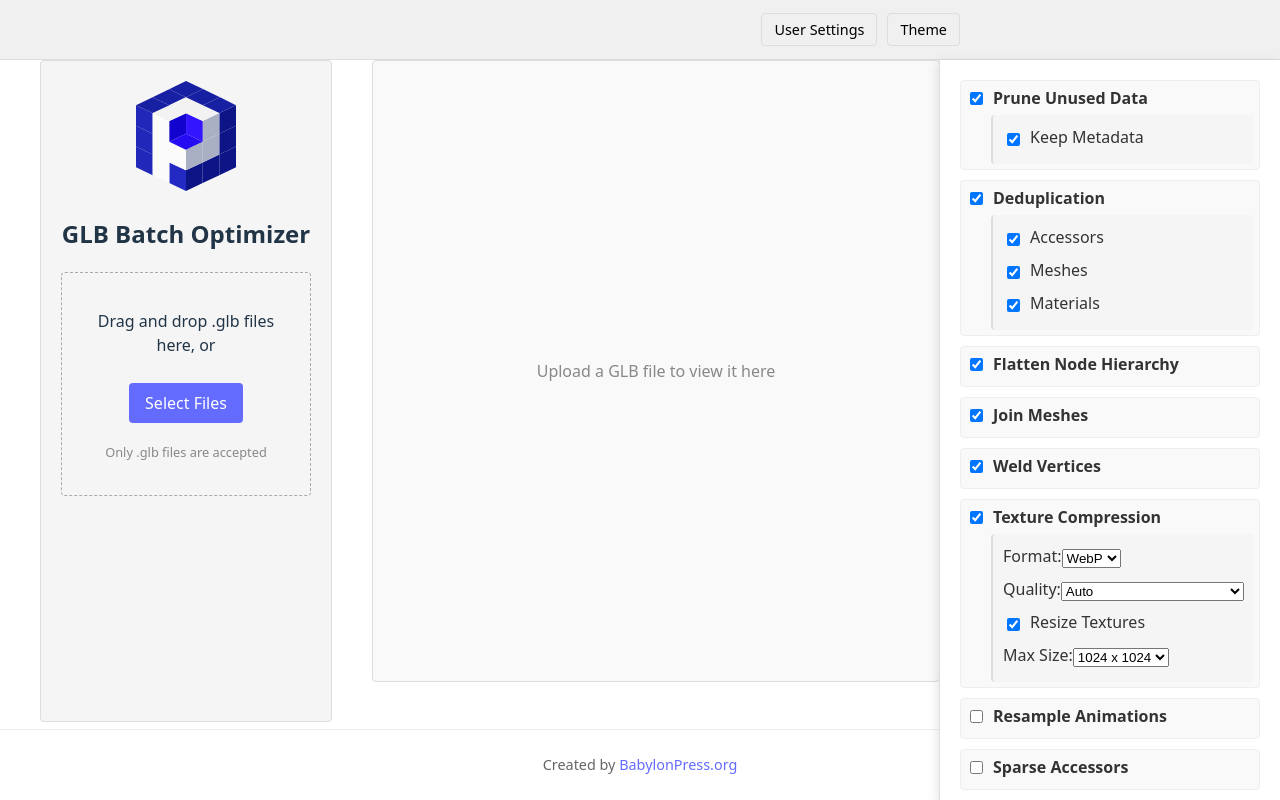
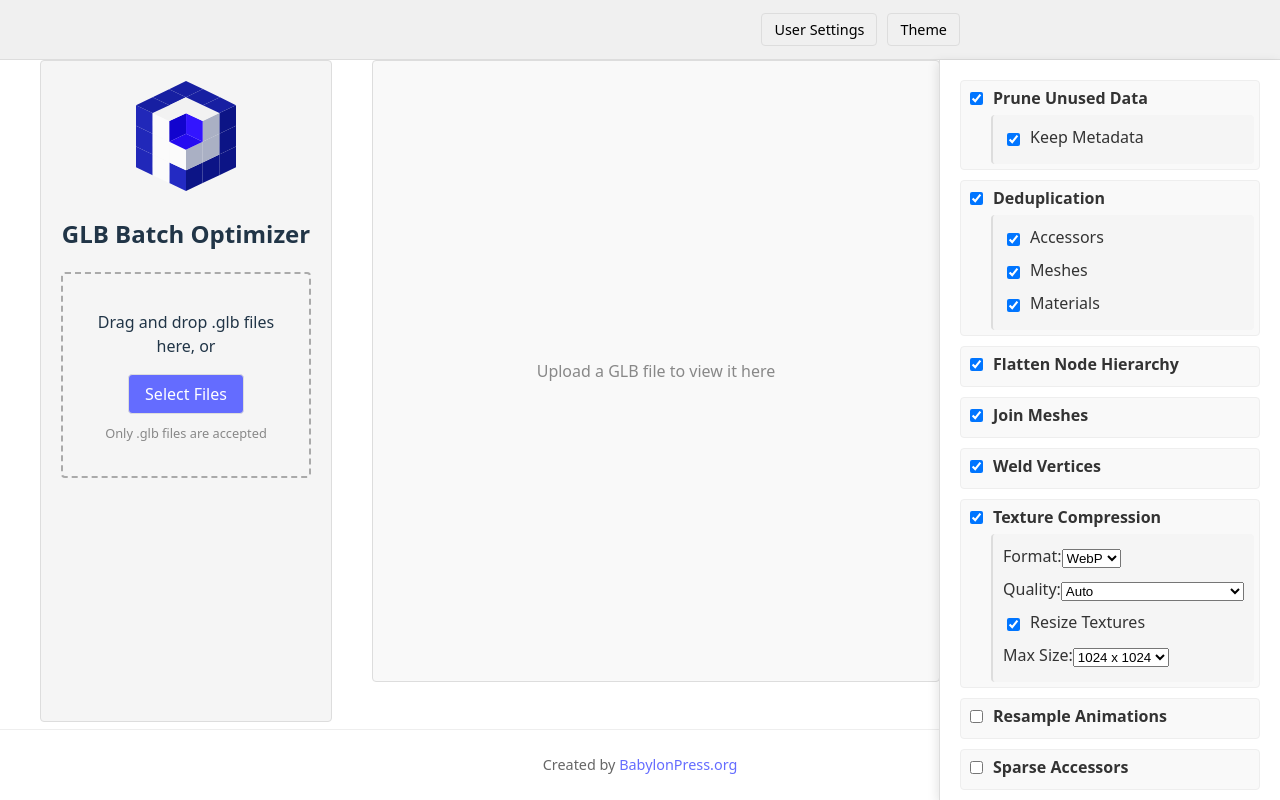
Before and after one commit to eldinor/glb-batch-opt, a React (Vite) app: page / in a window 1280 px wide. Built offline with nearby package versions, Linux system fonts and the light colour scheme.

Commit message:
improved styling and standardized buttons, corrected label elements for buttons, improved drag-drop UX, formatting

```diff
--- a/src/App.css
+++ b/src/App.css
@@ -14,6 +14,58 @@ body {
   margin: 0;
   padding: 0;
   overflow: hidden;
+}
+
+label,
+button,
+input {
+    cursor: pointer;
+    user-select: none;
+}
+
+button {
+    background-color: #f0f0f0;
+    border: 1px solid #ddd;
+    border-radius: 4px;
+    padding: 6px 12px;
+    font-size: 0.9rem;
+}
+
+button:hover {
+    background-color: #e0e0e0;
+}
+
+button.primary {
+    background-color: #646cff;
+    color: white;
+    padding: 8px 16px;
+    font-size: 1rem;
+}
+
+button.primary:hover {
+    background-color: #535bf2;
+}
+
+button.small {
+    background-color: #e0e0e0;
+    border: none;
+    padding: 4px 8px;
+    font-size: 0.8rem;
+}
+
+button.danger {
+    background-color: #f44336;
+    color: white;
+}
+
+button.danger:hover {
+    background-color: #d32f2f;
+}
+
+button.danger:disabled {
+    background-color: #ffcdd2;
+    color: #b71c1c;
+    cursor: not-allowed;
 }
 
 .app-container {
@@ -162,31 +214,6 @@ body {
   flex: 1; /* Make it grow to fill available space */
 }
 
-/* Button styles */
-.btn {
-  background-color: #e0e0e0;
-  color: #333;
-  border: none;
-  border-radius: 4px;
-  padding: 8px 12px;
-  cursor: pointer;
-  font-size: 0.9rem;
-  transition: background-color 0.2s;
-}
-
-.btn:hover {
-  background-color: #d0d0d0;
-}
-
-.btn-primary {
-  background-color: #646cff;
-  color: white;
-}
-
-.btn-primary:hover {
-  background-color: #535bf2;
-}
-
 /* Add these styles for the new layout */
 .app-container {
   display: flex;
@@ -199,6 +226,10 @@ body {
   flex: 0 0 250px; /* Fixed width */
   max-width: 250px;
   min-width: 250px;
+}
+
+.file-uploader-container.dragging * {
+  pointer-events: none;
 }
 
 .model-viewer-container {
@@ -282,34 +313,20 @@ body {
   background-color: #ffebee;
 }
 
-.file-uploader.dragging {
-  border: 2px dashed #646cff;
-  background-color: rgba(100, 108, 255, 0.1);
-}
-
 .upload-area {
   padding: 20px;
-  border: 1px dashed #aaa;
+  border: 2px dashed #aaa;
   border-radius: 4px;
   margin-bottom: 20px;
 }
 
+.upload-area.dragging {
+    border: 2px dashed #646cff;
+    background-color: rgba(100, 108, 255, 0.1);
+}
+
 .file-input {
   display: none;
-}
-
-.file-input-label {
-  display: inline-block;
-  padding: 8px 16px;
-  background-color: #646cff;
-  color: white;
-  border-radius: 4px;
-  cursor: pointer;
-  margin: 10px 0;
-}
-
-.file-input-label:hover {
-  background-color: #535bf2;
 }
 
 .file-type-hint {
@@ -474,19 +491,6 @@ body {
   position: relative;
 }
 
-.settings-toggle-btn {
-  background-color: #f0f0f0;
-  border: 1px solid #ddd;
-  border-radius: 4px;
-  padding: 6px 12px;
-  cursor: pointer;
-  font-size: 0.9rem;
-}
-
-.settings-toggle-btn:hover {
-  background-color: #e0e0e0;
-}
-
 .user-settings-dropdown {
   position: absolute;
   top: 100%;
@@ -582,26 +586,6 @@ body {
   gap: 8px;
 }
 
-.btn-small {
-  padding: 4px 8px;
-  font-size: 0.8rem;
-}
-
-.btn-danger {
-  background-color: #f44336;
-  color: white;
-}
-
-.btn-danger:hover {
-  background-color: #d32f2f;
-}
-
-.btn-danger:disabled {
-  background-color: #ffcdd2;
-  color: #b71c1c;
-  cursor: not-allowed;
-}
-
 .app-footer {
   width: 100%;
   padding: 10px 0;
--- a/src/App.tsx
+++ b/src/App.tsx
@@ -293,11 +293,11 @@ function App() {
       <header className="app-header">
         <div className="header-controls">
           <div className="user-settings">
-            <button className="settings-toggle-btn" onClick={() => setShowUserSettings((prev) => !prev)}>
+            <button onClick={() => setShowUserSettings((prev) => !prev)}>
               User Settings
             </button>
 
-            <button className="settings-toggle-btn" style={{ marginLeft: 10 }} onClick={lazyToggleTheme}>
+            <button style={{ marginLeft: 10 }} onClick={lazyToggleTheme}>
               Theme
             </button>
 
--- a/src/FileUploader.tsx
+++ b/src/FileUploader.tsx
@@ -498,17 +498,17 @@ export default function FileUploader({ settings }: FileUploaderProps) {
 
   return (
     <div className="app-container">
-      <div className="file-uploader-container">
       <div
-          className={`file-uploader ${isDragging ? "dragging" : ""}`}
+        className={`file-uploader-container ${isDragging ? "dragging" : ""}`}
         onDragEnter={handleDragEnter}
         onDragLeave={handleDragLeave}
         onDragOver={handleDragOver}
         onDrop={handleDrop}
       >
+        <div className="file-uploader">
           <img src="/2Asset 1500.svg" alt="Icon" width={100} />
           <h2>GLB Batch Optimizer</h2>
-          <div className="upload-area">
+          <div className={`upload-area ${isDragging ? "dragging" : ""}`}>
             <p>Drag and drop .glb files here, or</p>
             <input
               type="file"
@@ -520,9 +520,9 @@ export default function FileUploader({ settings }: FileUploaderProps) {
               id="file-input"
               className="file-input"
             />
-            <label htmlFor="file-input" className="file-input-label">
+            <button className="primary" onClick={() => {fileInputRef.current?.click();}}>
               Select Files
-            </label>
+            </button>
             <p className="file-type-hint">Only .glb files are accepted</p>
           </div>
 
@@ -532,14 +532,14 @@ export default function FileUploader({ settings }: FileUploaderProps) {
                 <h3>Files:</h3>
                 <div className="file-list-actions">
                   <button
-                    className="btn btn-small btn-danger"
+                    className="small danger"
                     onClick={handleClearAllFiles}
                     disabled={files.length === 0}
                   >
                     Clear All
                   </button>
                   <button
-                    className="btn btn-small"
+                    className="small"
                     onClick={handleDownloadZip}
                     disabled={isZipping || files.filter(f => f.status === "completed").length === 0}
                   >
```
Lines whose indentation alone changed are shown as unchanged.
